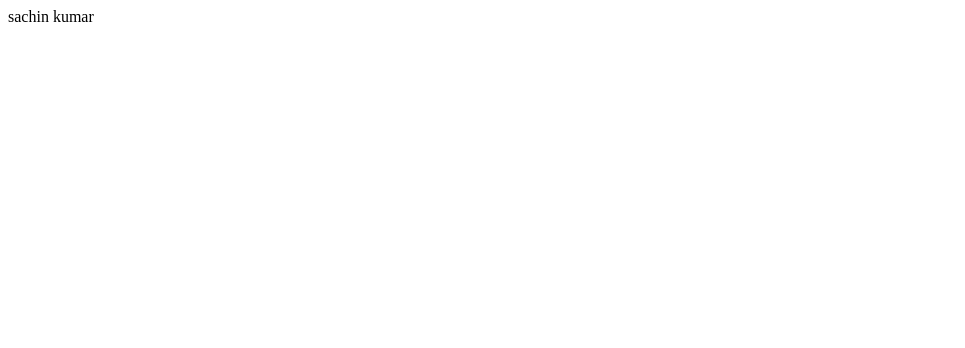
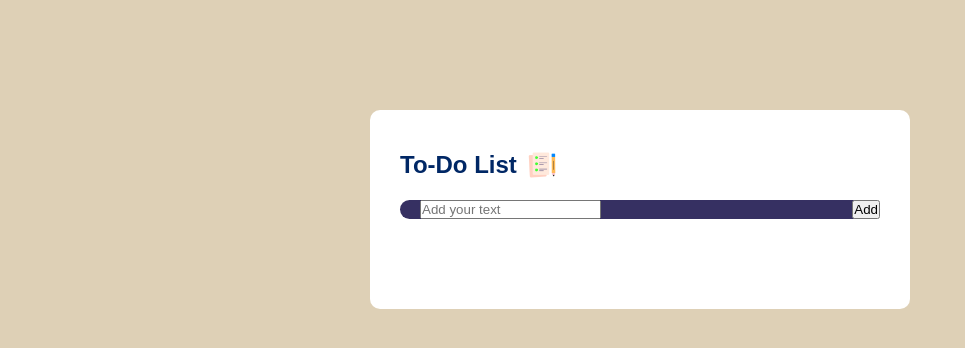
Before and after one commit to sachin449/todoapp, a plain HTML site: page index.html in a window 1280 px wide. Shown: the whole page, without its empty margins (0-965 px from the left). Drawn offline with Linux system fonts and the light colour scheme.

Commit message:
second commit

```diff
--- a/index.html
+++ b/index.html
@@ -1 +1,25 @@
-sachin kumar
+<!DOCTYPE html>
+<html lang="en">
+
+<head>
+    <meta charset="UTF-8">
+    <meta name="viewport" content="width=device-width, initial-scale=1.0">
+    <title>To-Do App</title>
+    <link rel="stylesheet" href="style.css">
+</head>
+
+<body>
+    <div class="container">
+        <div class="todo-app">
+            <h2>To-Do List <img src="images/icon.png"></h2>
+            <div class="row">
+                <input type="text" id="input-box" placeholder="Add your text">
+                <button>Add</button>
+            </div>
+        </div>
+    </div>
+
+
+</body>
+
+</html>
--- /dev/null
+++ b/style.css
@@ -0,0 +1,50 @@
+*{
+    margin: 0;
+    padding: 0;
+    font-family: 'Poppins', sans-serif;
+    box-sizing: border-box;
+}
+
+.container{
+    width: 100%;
+    min-height: 100vh;
+    background: linear-gradient(134deg, #DED0B6,#DED0B6);
+    padding: 10px;
+}
+.todo-app{
+    width: 100%;
+    max-width: 540px;
+    background: white;
+    margin: 100px auto 20px;
+    padding: 40px 30px 70px;
+    border-radius: 10px;
+
+}
+.todo-app h2{
+    color: #002765;
+    display: flex;
+    align-items: center;
+    margin-bottom: 20px;
+
+}
+.todo-app h2 img{
+    width: 30px;
+    margin-left: 10px;
+
+}
+.row{
+    display: flex;
+    align-items: center;
+    justify-content: space-between;
+    background: #363062;
+    border-radius: 30px;
+    padding-left: 20px;
+    margin-bottom: 20px;
+}
+.input{
+    flex: 0;
+    border: none;
+    outline: none;
+    background: transparent;
+    padding: 10px;
+}
```
Also changed, not shown: images/checked.png (added), images/icon.png (added), images/unchecked.png (added).
